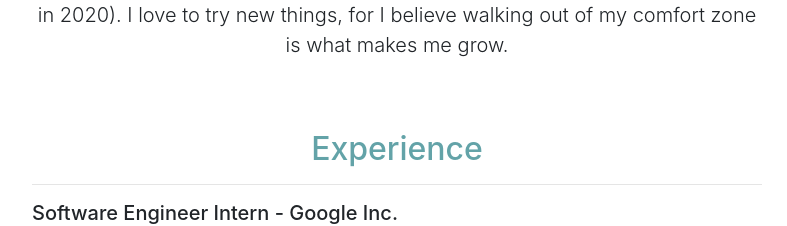
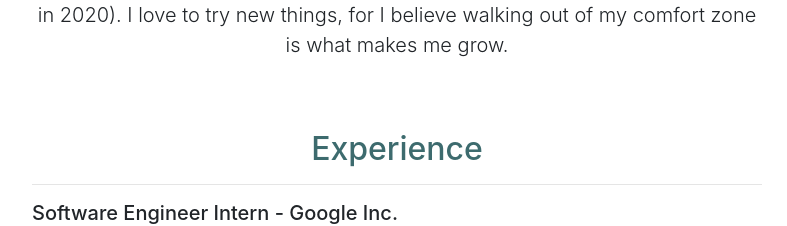
Before and after one commit to koola025/koola025.github.io, a plain HTML site: page index.html in a window 1280 px wide. Shown: the part 820-1046 px from the top of the page, without its empty margins (243-1030 px from the left). Drawn offline with nearby package versions, Linux system fonts and the light colour scheme.

Commit message:
update title color

```diff
--- a/css/scrolling-nav.css
+++ b/css/scrolling-nav.css
@@ -15,7 +15,7 @@ nav div a {
   box-shadow: 2px 2px 5px 1px rgba(0, 0, 0, 0.2);
 }
 h2 {
-  color: #63a3a8;
+  color: #3d6b6e;
 }
 .experience-title{
   margin-bottom: 0;
```
